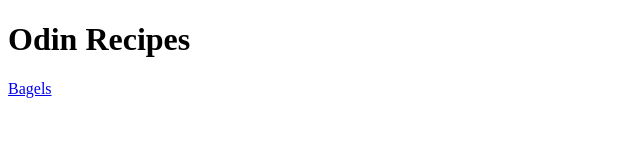
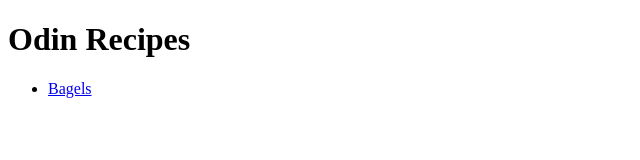
Before and after one commit to MattJak5/odin-recipes, a plain HTML site: page index.html in a window 1280 px wide. Shown: the whole page, without its empty margins (0-640 px from the left). Drawn offline with Linux system fonts and the light colour scheme.

Commit message:
created unodered list for recipes

```diff
--- a/index.html
+++ b/index.html
@@ -7,6 +7,7 @@
 </head>
 <body>
     <h1>Odin Recipes</h1>
-
-    <a href="./recipes/bagels.html">Bagels</a>
+    <ul>
+        <li><a href="./recipes/bagels.html">Bagels</a></li>
+    </ul>
 </body>
```
